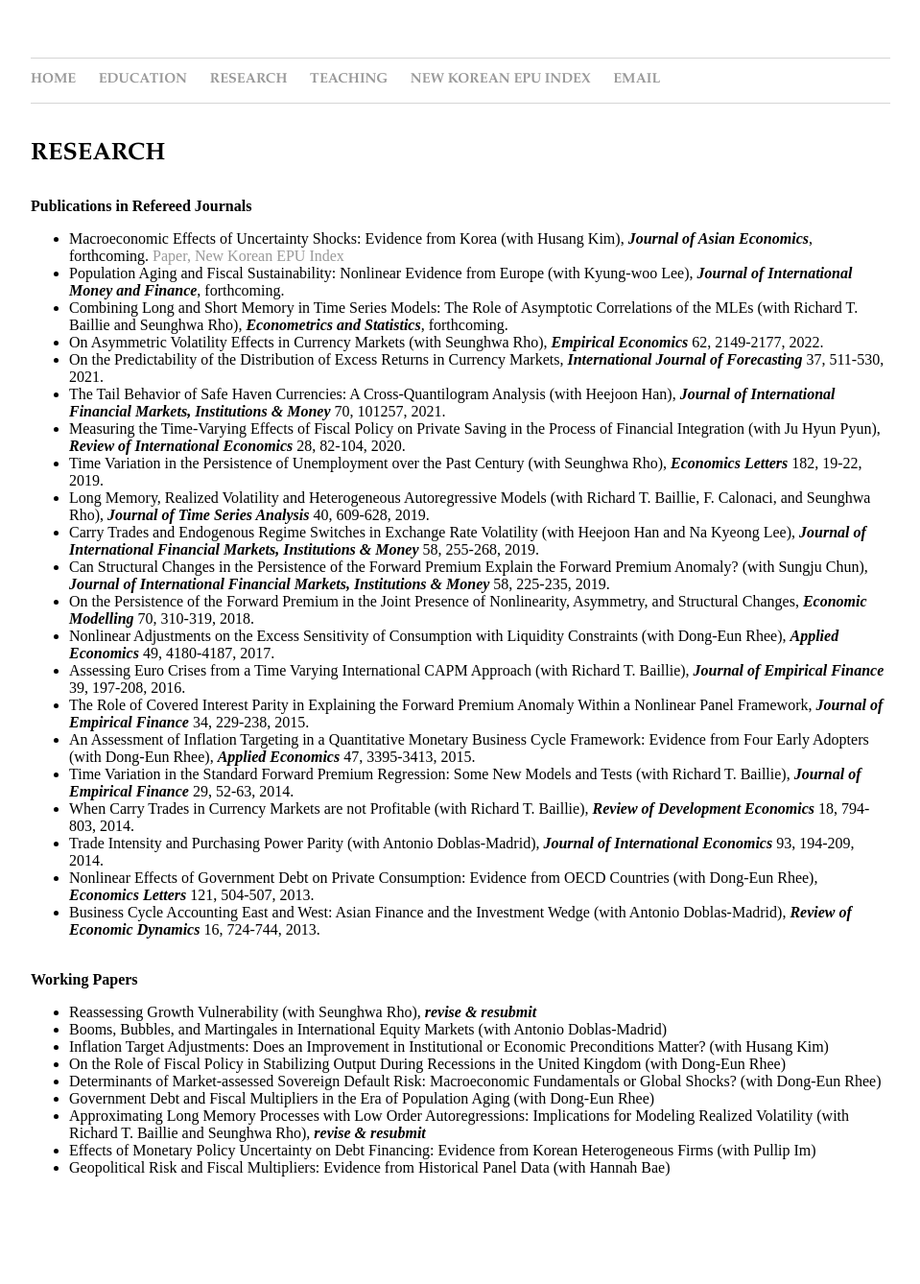
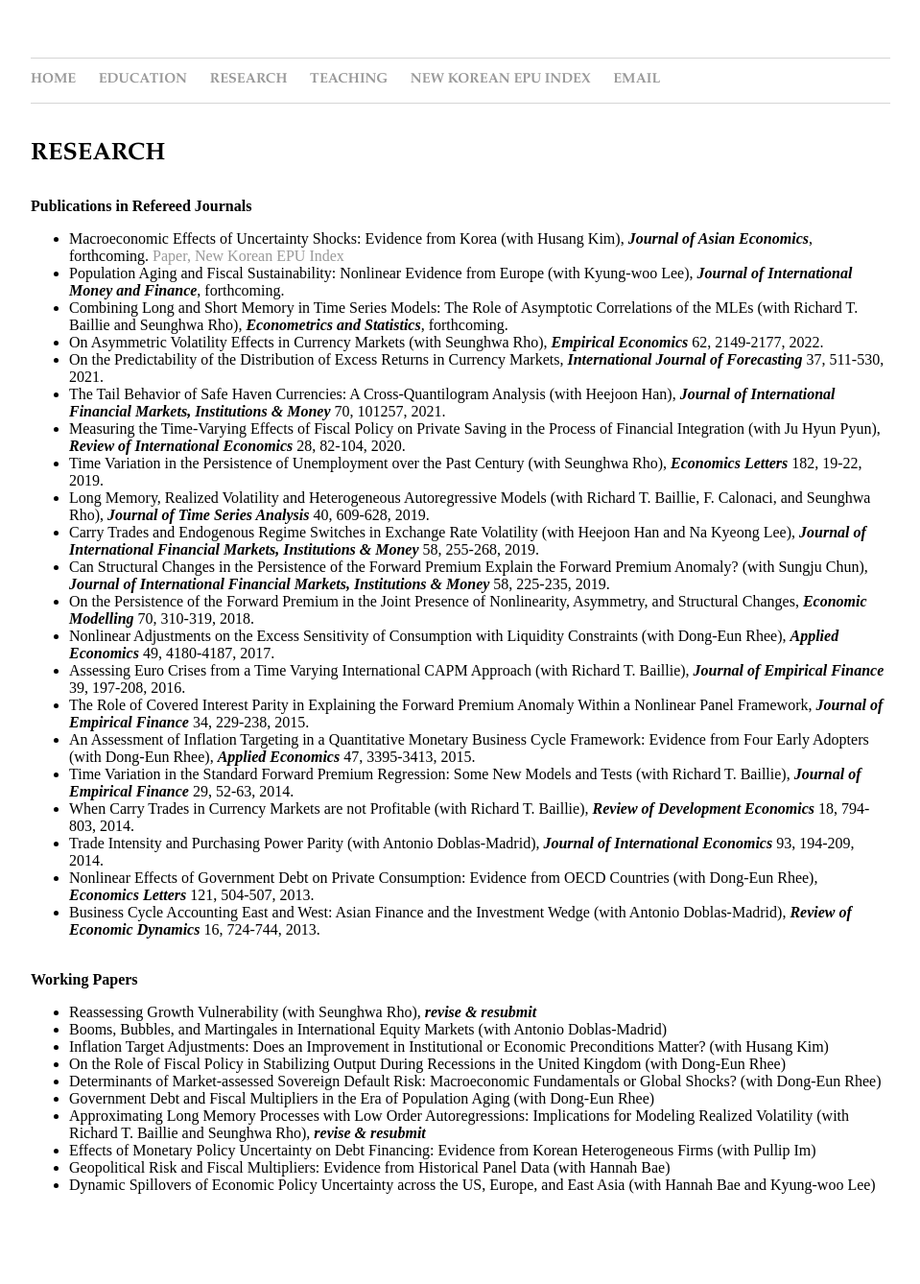
Before and after one commit to dooyeoncho/dooyeoncho.github.io, a Jekyll site: the page built from pages/research.html, in a window 1280 px wide. Shown: the whole page at 96% size, without its empty margins (160-1119 px from the left). Built offline with Jekyll 4.4.1, drawn with Linux system fonts in a browser that asks for light colours.

Commit message:
Update research.html

```diff
--- a/pages/research.html
+++ b/pages/research.html
@@ -49,5 +49,6 @@ title: Dooyeon Cho - Research
 		<li>Approximating Long Memory Processes with Low Order Autoregressions: Implications for Modeling Realized Volatility (with Richard T. Baillie and Seunghwa Rho), <em property="italic"><b>revise & resubmit</b></em></li>
 		<li>Effects of Monetary Policy Uncertainty on Debt Financing: Evidence from Korean Heterogeneous Firms (with Pullip Im)</li>
 		<li>Geopolitical Risk and Fiscal Multipliers: Evidence from Historical Panel Data (with Hannah Bae)</li>
+		<li>Dynamic Spillovers of Economic Policy Uncertainty across the US, Europe, and East Asia (with Hannah Bae and Kyung-woo Lee)</li>
 	</ul>
 </div>&nbsp;&nbsp;&nbsp;&nbsp;&nbsp;&nbsp;
```
